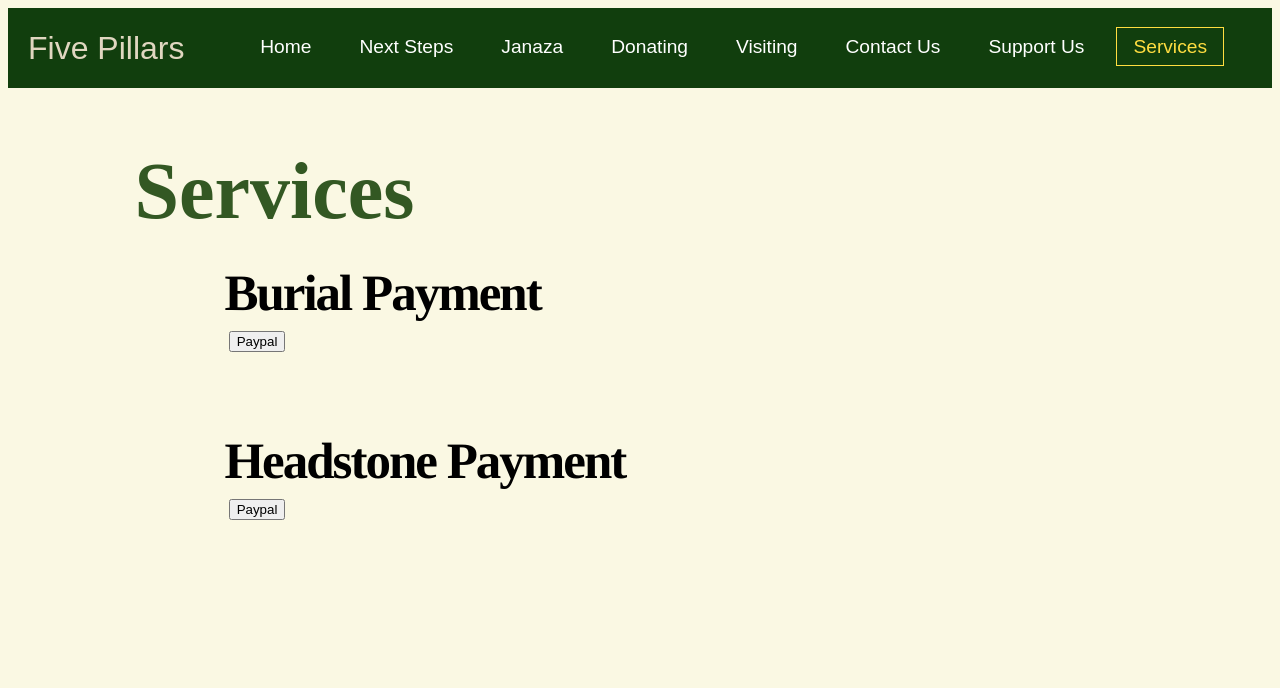
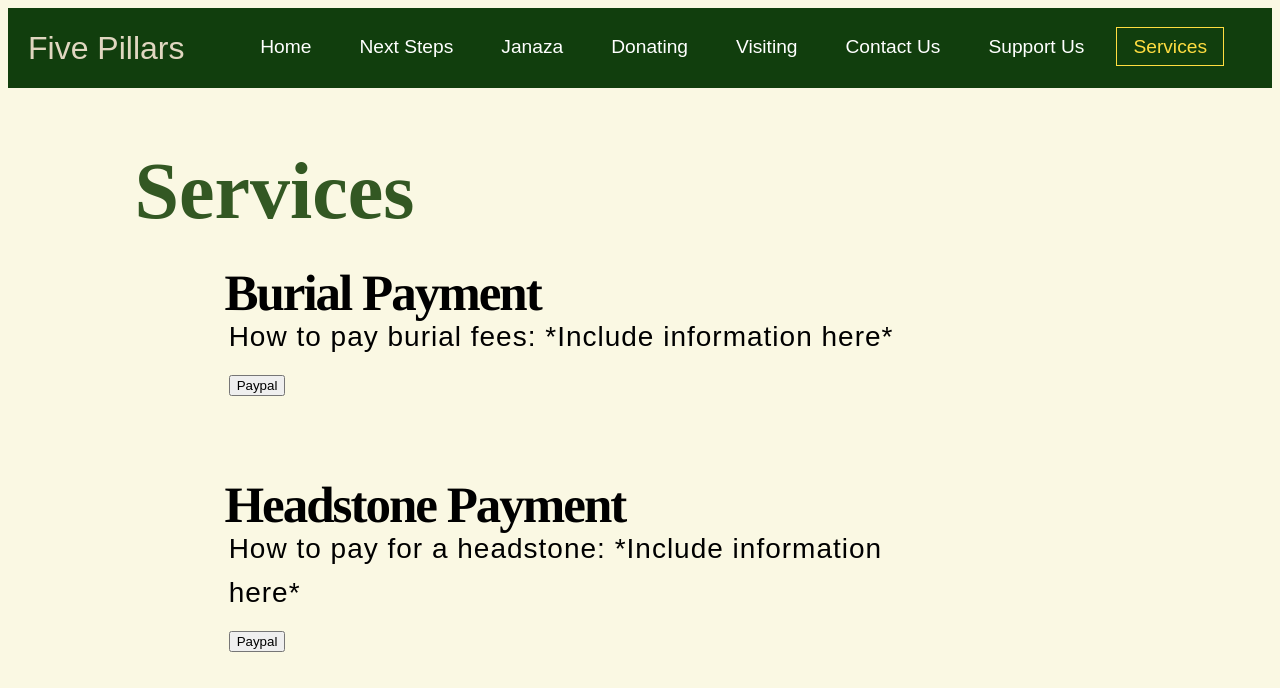
Before and after one commit to yousefh409/five-pillars-website, a React (Create React App) app: page /services in a window 1280 px wide. Shown: the top 688 px of the page. Built offline with nearby package versions, Linux system fonts and the light colour scheme.

Commit message:
Added some text to services page

```diff
--- a/src/components/Pages/Services.js
+++ b/src/components/Pages/Services.js
@@ -6,12 +6,18 @@ export const Services = () => {
         <h1> Services
 
         <h2> Burial Payment
+            <p>
+            How to pay burial fees: *Include information here*
+            </p>
         <p>
         <button onclick = "window.location.href='www.paypal.com';">Paypal</button>
         </p>
         </h2>
 
         <h2> Headstone Payment
+            <p>
+            How to pay for a headstone: *Include information here*
+            </p>
         <p>
         <button onclick = "window.location.href='www.paypal.com';">Paypal</button>
         </p>
```
